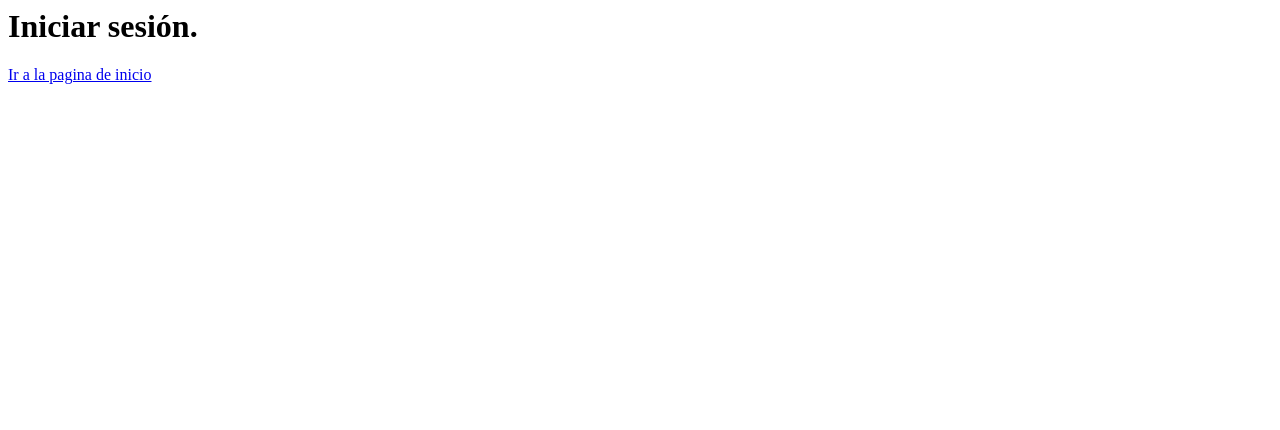
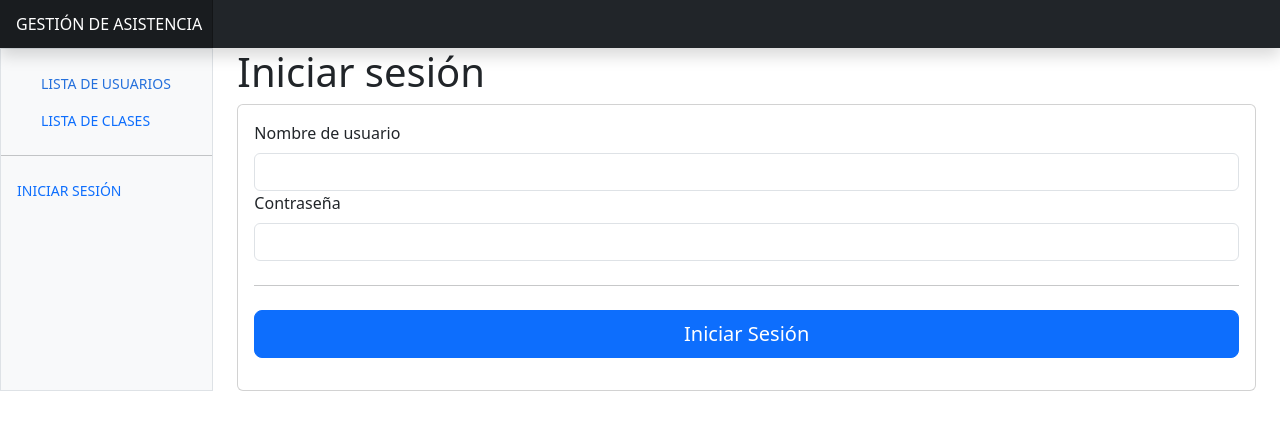
Before and after one commit to BraianStacul/asistencia-alumnos, a Django app: page /login/ in a window 1280 px wide. Shown: the top 430 px of the page. Run offline with Django 5.2, Linux system fonts and the light colour scheme.

Commit message:
se creo funcionalidad para iniciar sesion

```diff
--- a/asistencia_alumnos/asistencia_alumnos/views.py
+++ b/asistencia_alumnos/asistencia_alumnos/views.py
@@ -1,9 +1,33 @@
-from django.shortcuts import render
+from django.shortcuts import render, redirect
+
+from django.contrib.auth import authenticate, login as login_django
 
 from apps.usuarios.models import Usuario
 
 def login(request):
-    return render(request, 'login.html', {})
+
+    nombre_usuario = ""
+    mensaje_error = None
+
+    if request.method == "POST":
+        nombre_usuario = request.POST.get("username") # request.GET.get("username")
+        contrasenia = request.POST.get("password") # request.GET.get("password")
+
+        u = authenticate(request, username=nombre_usuario, password=contrasenia)
+
+        if u:
+            login_django(request, u)
+
+            return redirect("pagina_principal")
+        else:
+            mensaje_error = "Usuario y/o contraseña incorrecta"
+
+    ctx = {
+        "nombre_usuario" : nombre_usuario,
+        "mensaje_error" : mensaje_error,
+    }
+
+    return render(request, 'login.html', ctx)
 
 def home(request):
     template_name = 'home.html'
--- a/asistencia_alumnos/templates/base/barra_navegacion.html
+++ b/asistencia_alumnos/templates/base/barra_navegacion.html
@@ -25,12 +25,24 @@
 
     <ul class="nav flex-column mb-auto">
         <li class="nav-item">
+
+            {% if user.is_authenticated %}
+
             <a class="nav-link d-flex align-items-center gap-2" href="{% url 'iniciar_sesion' %}">
-                <svg class="bi">
-                    <use xlink:href="#door-closed"></use>
-                </svg>
+
                 SALIR
             </a>
+
+            {% else %}
+
+            <a class="nav-link d-flex align-items-center gap-2" href="{% url 'iniciar_sesion' %}">
+
+                INICIAR SESIÓN
+            </a>
+
+            {% endif %}
+
+
         </li>
     </ul>
 </div>
--- a/asistencia_alumnos/templates/login.html
+++ b/asistencia_alumnos/templates/login.html
@@ -1,3 +1,29 @@
-<h1>Iniciar sesión.</h1>
+{% extends 'base/base.html' %}
 
-<a href="{% url 'pagina_principal' %}">Ir a la pagina de inicio</a>
+{% block contenido %}
+
+<h1>Iniciar sesión</h1>
+
+<div class="card">
+    <div class="card-body">
+
+        {% if mensaje_error %}
+            <div class="alert alert-danger" role="alert">
+                {{mensaje_error}}
+            </div>
+        {% endif %}
+
+        <form method="POST">{% csrf_token %}
+            <label class="form-label">Nombre de usuario</label>
+            <input type="text" id="username" name="username" class="form-control" value="{{nombre_usuario}}">
+
+            <label class="form-label">Contraseña</label>
+            <input type="password" id="password" name="password" class="form-control">
+
+            <hr class="my-4">
+            <button class="w-100 btn btn-primary btn-lg" type="submit">Iniciar Sesión</button>
+        </form>
+    </div>
+</div>
+
+{% endblock contenido %}
```
Also changed, not shown: asistencia_alumnos/templates/home.html (+7 -0 lines).
